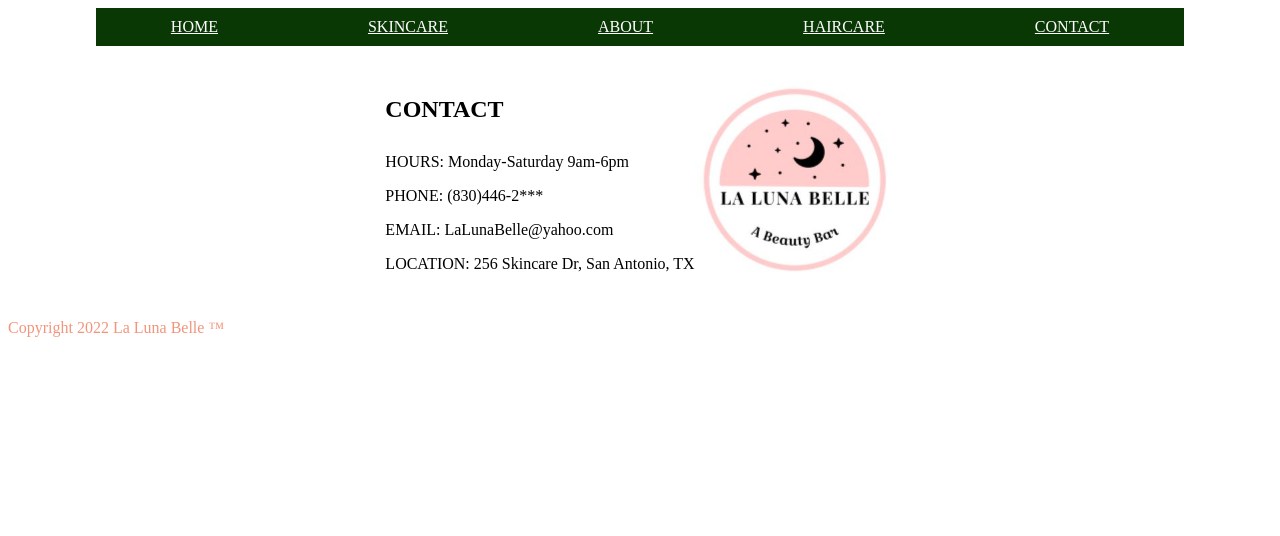
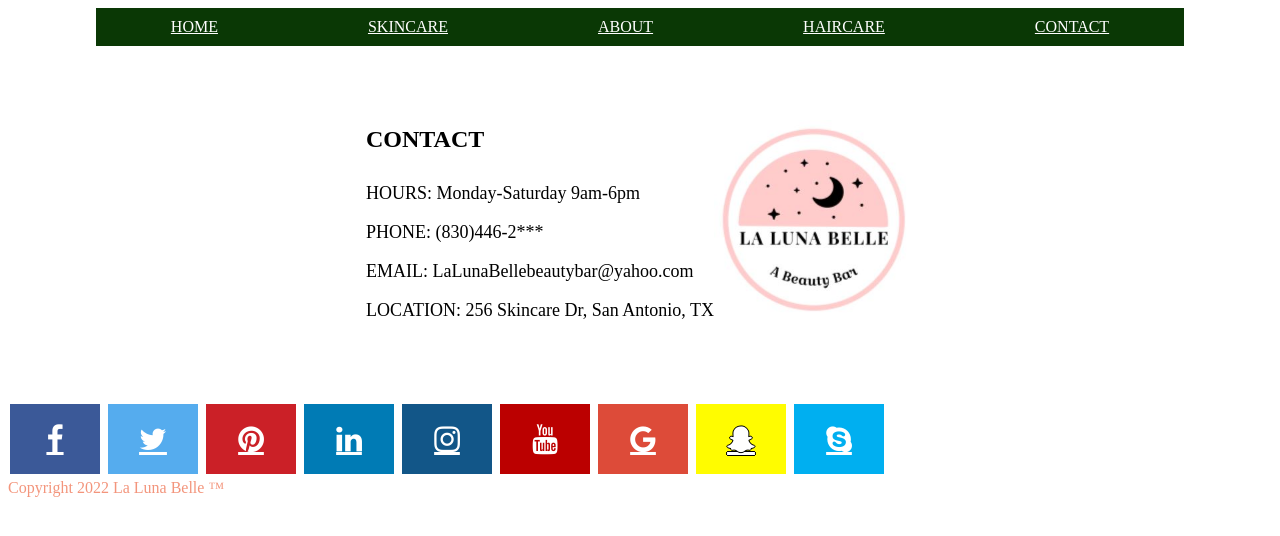
Before and after one commit to LaurenElizabethMetz/lalunabellefinal.html, a plain HTML site: page contact.html in a window 1280 px wide. Drawn offline with Linux system fonts and the light colour scheme.

Commit message:
doneyay.html

```diff
--- a/contact.html
+++ b/contact.html
@@ -1,6 +1,7 @@
 <!doctype html>
 <html>
 <head>
+<link rel="stylesheet" href="https://cdnjs.cloudflare.com/ajax/libs/font-awesome/4.7.0/css/font-awesome.min.css">
 <meta charset="utf-8">
 <title>contact</title>
 	<link rel="apple-touch-icon" sizes="57x57" href="/apple-icon-57x57.png">
@@ -60,7 +61,10 @@
 			display: flex;
 			flex-direction: row;
 			align-content: center;
-			padding:30px;
+			padding-left: 20px;
+			padding-right: 20px;
+			padding-bottom: 60px;
+			padding-top:60px;
 			justify-content: center;
 
 		}
@@ -73,6 +77,53 @@
 		}
 		.logo{
 		}
+		.fa {
+  padding: 20px;
+text-align: center;
+  margin: 5px 2px;
+  font-size: 30px;
+  width: 50px;
+}
+.fa-facebook {
+  background: #3B5998;
+  color: white;
+}
+.fa-twitter {
+  background: #55ACEE;
+  color: white;
+}
+.fa-pinterest {
+  background: #cb2027;
+  color: white;
+}
+.fa-linkedin {
+  background: #007bb5;
+  color: white;
+}
+.fa-instagram {
+  background: #125688;
+  color: white;
+}
+.fa-youtube {
+  background: #bb0000;
+  color: white;
+}
+.fa-google {
+  background: #dd4b39;
+  color: white;
+}
+.fa-snapchat-ghost {
+  background: #fffc00;
+  color: white;
+  text-shadow: -1px 0 black, 0 1px black, 1px 0 black, 0 -1px black;
+}
+.fa-skype {
+  background: #00aff0;
+  color: white;
+}
+.fa:hover {
+    opacity: 0.9;
+}
 	}
 	</style>
 </head>
@@ -98,14 +149,23 @@
 <div class="container-1">
 		<div class="contactinfo">
 		<h2 style="padding-bottom: 10px">CONTACT</h2>
-		<p>HOURS: Monday-Saturday 9am-6pm</p>
-		<p>PHONE: (830)446-2***</p>
-		<p>EMAIL: LaLunaBelle@yahoo.com</p>
-		<p>LOCATION: 256 Skincare Dr, San Antonio, TX</p>
+		<p style="font-size:18px;">HOURS: Monday-Saturday 9am-6pm</p>
+		<p style="font-size:18px;">PHONE: (830)446-2***</p>
+		<p style="font-size:18px;">EMAIL: LaLunaBellebeautybar@yahoo.com</p>
+		<p style="font-size:18px;">LOCATION: 256 Skincare Dr, San Antonio, TX</p>
   </div>
 		<div class="logo">
     <img src="lalunabellelogo1.jpeg" width="200" height="200" alt=""/></div>
 	</div>
+<a href="#" class="fa fa-facebook"> </a>
+<a href="#" class="fa fa-twitter"> </a>
+<a href="#" class="fa fa-pinterest"> </a>
+<a href="#" class="fa fa-linkedin"> </a>
+<a href="#" class="fa fa-instagram"> </a>
+<a href="#" class="fa fa-youtube"> </a>
+<a href="#" class="fa fa-google"> </a>
+<a href="#" class="fa fa-snapchat-ghost"> </a>
+	<a href="#" class="fa fa-skype"> </a>
 	<footer style="color: #F3957C">Copyright 2022 La Luna Belle &trade;</footer>
 </body>
 
```
